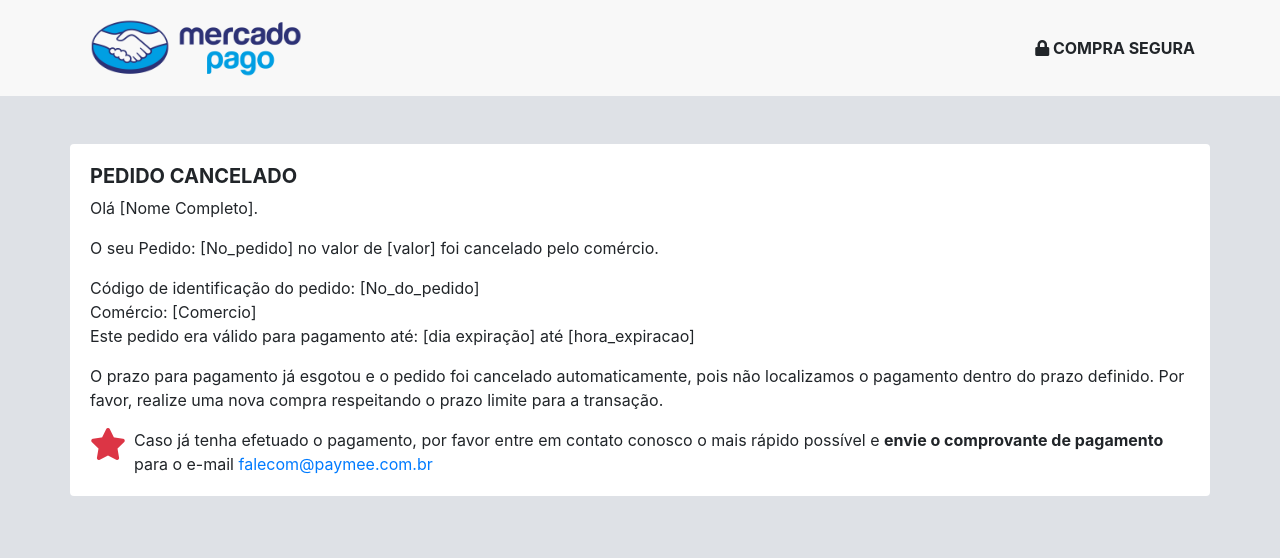
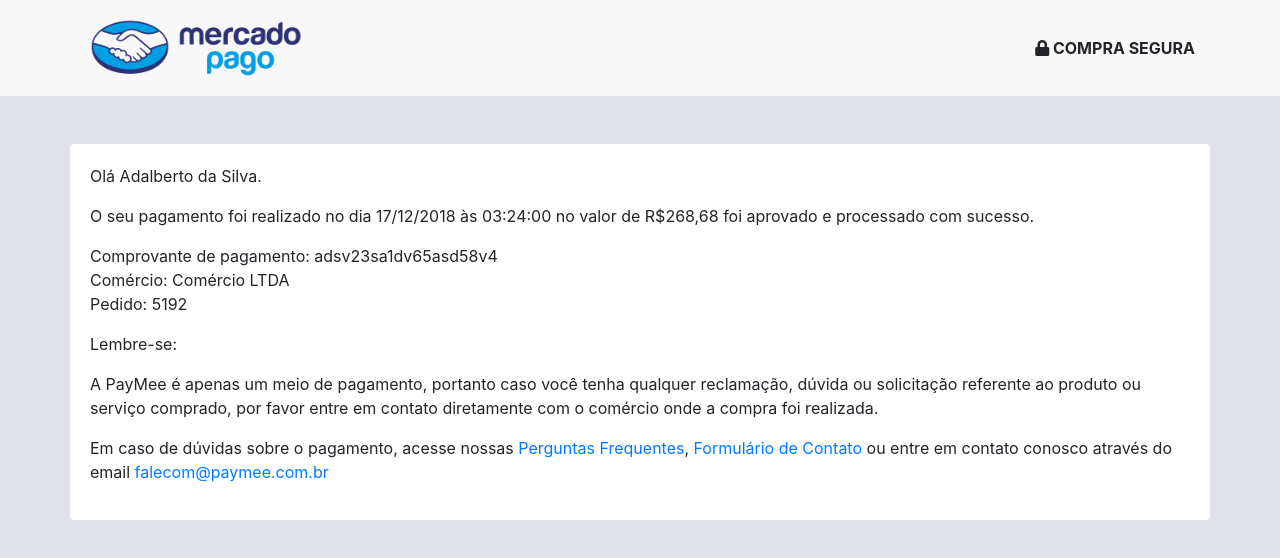
Before and after one commit to christianlmc/paymee-checkout, an Angular app: page /finalizar in a window 1280 px wide. Shown: the top 558 px of the page. Built offline with nearby package versions, Linux system fonts and the light colour scheme.

Commit message:
Adicionando funcionalidade

```diff
--- a/src/app/finish/finish.component.html
+++ b/src/app/finish/finish.component.html
@@ -1,14 +1,14 @@
 <div class="container mt-5">
   <div class="row">
     <div class="card border-0">
-      <div class="card-body" *ngIf="false">
-        <p>Olá [Nome Completo].</p>
+      <div class="card-body" *ngIf="situation">
+        <p>Olá {{ payment.username }}.</p>
 
-        <p>O seu pagamento foi realizado no dia [data e hora] no valor de [valor] foi aprovado e processado com sucesso.</p>
+        <p>O seu pagamento foi realizado no dia {{payment.date_pedido | date:"dd/MM/yyyy"}} às {{payment.date_pedido | date:"hh:mm:ss"}} no valor de R${{ payment.valor }} foi aprovado e processado com sucesso.</p>
 
-        <div>Comprovante de pagamento: [token_URL]</div>
-        <div>Comércio: [Comercio]</div>
-        <p>Pedido: [No_pedido]</p>
+        <div>Comprovante de pagamento: {{ payment.token }}</div>
+        <div>Comércio: {{ payment.comerce }}</div>
+        <p>Pedido: {{ payment.no_pedido }}</p>
 
         <p>Lembre-se:</p>
 
@@ -16,16 +16,16 @@
 
         <p>Em caso de dúvidas sobre o pagamento, acesse nossas <a href="#">Perguntas Frequentes</a>, <a href="#">Formulário de Contato</a> ou entre em contato conosco através do email <a href="mailto:falecom@paymee.com.br">falecom@paymee.com.br</a> </p>
       </div>
-      <div class="card-body" *ngIf="!false">
+      <div class="card-body" *ngIf="!situation">
         <h5><strong>PEDIDO CANCELADO</strong></h5>
 
-        <p>Olá [Nome Completo].</p>
+        <p>Olá {{ payment.username }}.</p>
 
-        <p>O seu Pedido: [No_pedido] no valor de [valor] foi cancelado pelo comércio.</p>
+        <p>O seu Pedido: {{ payment.no_pedido }} no valor de R${{ payment.valor }} foi cancelado pelo comércio.</p>
 
-        <div>Código de identificação do pedido: [No_do_pedido]</div>
-        <div>Comércio: [Comercio]</div>
-        <p>Este pedido era válido para pagamento até: [dia expiração] até [hora_expiracao]</p>
+        <div>Código de identificação do pedido: {{ payment.no_pedido }}</div>
+        <div>Comércio: {{ payment.comerce }}</div>
+        <p>Este pedido era válido para pagamento até: {{payment.date_exp | date:"dd/MM/yyyy"}} às {{payment.date_exp | date:"hh:mm:ss"}}</p>
 
         <p>O prazo para pagamento já esgotou e o pedido foi cancelado automaticamente, pois não localizamos o pagamento dentro do prazo definido. Por favor, realize uma nova compra respeitando o prazo limite para a transação.</p>
         <div class="d-flex">
--- a/src/app/finish/finish.component.ts
+++ b/src/app/finish/finish.component.ts
@@ -1,4 +1,7 @@
-import { Component, OnInit } from '@angular/core';
+import { Component, OnInit, OnDestroy } from '@angular/core';
+import { Subscription } from 'rxjs';
+import { Payment } from '../model/payment';
+import { PaymentService } from '../service/payment.service';
 
 @Component({
   selector: 'app-finish',
@@ -6,11 +9,25 @@ import { Component, OnInit } from '@angular/core';
   styleUrls: ['./finish.component.scss'],
   preserveWhitespaces: true
 })
-export class FinishComponent implements OnInit {
+export class FinishComponent implements OnInit, OnDestroy {
 
-  constructor() { }
+  private inscPaymentServideGET: Subscription;
+  payment: Payment;
+  situation = true;
+
+  constructor(
+    private paymentService: PaymentService
+  ) { }
 
   ngOnInit() {
+    this.payment = new Payment();
+    this.inscPaymentServideGET = this.paymentService.getPaymentInfo(1).subscribe(
+      result => this.payment = result
+    );
+  }
+
+  ngOnDestroy() {
+    this.inscPaymentServideGET.unsubscribe();
   }
 
 }
--- a/src/app/home/home.component.html
+++ b/src/app/home/home.component.html
@@ -17,39 +17,57 @@
 
     <div class="card border-0">
       <div class="card-body">
-        <div class="row">
+        <form class="row" name="form" (ngSubmit)="f.form.valid && onSubmit()" #f="ngForm" novalidate>
           <div class="col-md-12">
             <p class="my-2">Selecione o seu banco:</p>
             <hr>
             <img (click)="selectedBank=bank" *ngFor="let bank of banks" [src]="bank.logo" height="80px">
           </div>
-          <div class="col-md-12">
+          <div class="col-md-12" *ngIf="typePerson && selectedBank.name === 'Banco Itau'">
             <div class="form-group">
-              <button type="button" class="btn badge-pill btn-light-blue">Conta PF</button>
-              <button type="button" class="btn badge-pill ">Conta PJ</button>
+              <button type="button" class="btn badge-pill btn-light-blue" (click)="typePerson=true">Conta PF</button>
+              <button type="button" class="btn badge-pill" (click)="typePerson=false">Conta PJ</button>
+            </div>
+          </div>
+          <div *ngIf="!typePerson && selectedBank.name === 'Banco Itau'" class="col-md-12">
+            <div class="form-group">
+              <button type="button" (click)="typePerson=true" class="btn badge-pill">Conta PF</button>
+              <button type="button" (click)="typePerson=false" class="btn badge-pill btn-light-blue">Conta PJ</button>
             </div>
           </div>
           <div class="col-md-6">
             <div class="form-group">
-              <input [(ngModel)]="user.cpf" class="form-control badge-pill" placeholder="CPF do titular" required>
+              <input type="text" name="cpf" [(ngModel)]="user.cpf" #cpf="ngModel" class="form-control badge-pill" [ngClass]="{ 'is-invalid': f.submitted && cpf.invalid }" placeholder="CPF do titular" required>
+              <div *ngIf="f.submitted && cpf.invalid" class="invalid-feedback">
+                <div *ngIf="cpf.errors.required">Preencha com o CPF</div>
+              </div>
             </div>
             <div class="form-group">
-              <input [(ngModel)]="user.name" class="form-control badge-pill" placeholder="Nome" required>
+              <input type="text" name="name" [(ngModel)]="user.name" #name="ngModel" class="form-control badge-pill" [ngClass]="{ 'is-invalid': f.submitted && name.invalid }" placeholder="Nome" required>
+              <div *ngIf="f.submitted && name.invalid" class="invalid-feedback">
+                <div *ngIf="name.errors.required">Preencha com o nome</div>
+              </div>
             </div>
           </div>
           <div class="col-md-6">
             <div class="form-group">
-              <input [(ngModel)] = "user.email" class="form-control badge-pill" placeholder="Email" required>
+              <input type="text" name="email" [(ngModel)]="user.email" #email="ngModel" class="form-control badge-pill" [ngClass]="{ 'is-invalid': f.submitted && email.invalid }" placeholder="Email" required>
+              <div *ngIf="f.submitted && email.invalid" class="invalid-feedback">
+                <div *ngIf="email.errors.required">Preencha com o Email</div>
+              </div>
             </div>
             <div class="form-group">
-              <input [(ngModel)] = "user.tel" class="form-control badge-pill" placeholder="Telefone" required>
+              <input type="text" name="tel" [(ngModel)]="user.tel" #tel="ngModel" class="form-control badge-pill" [ngClass]="{ 'is-invalid': f.submitted && tel.invalid }" placeholder="Telefone" required>
+              <div *ngIf="f.submitted && tel.invalid" class="invalid-feedback">
+                <div *ngIf="tel.errors.required">Preencha com o Telefone</div>
+              </div>
             </div>
           </div>
-          <div class="col-md-12 text-center">
-            <button type="button" (click)="submit()" class="btn btn-light-blue badge-pill btn-block mb-2">OBTER INSTRUÇÕES DE PAGAMENTO</button>
+          <div class="col-md-12 text-center form-group">
+            <button type="submit" class="btn btn-light-blue badge-pill btn-block mb-2">OBTER INSTRUÇÕES DE PAGAMENTO</button>
             <small class=" text-muted">Em caso de dúvidas, envie um e-mail para falecom@paymee.com.br</small>
           </div>
-        </div>
+        </form>
       </div>
     </div>
   </div>
--- a/src/app/home/home.component.ts
+++ b/src/app/home/home.component.ts
@@ -15,9 +15,10 @@ import { UserService } from '../service/user.service';
   preserveWhitespaces: true
 })
 export class HomeComponent implements OnInit, OnDestroy {
-  // @ViewChild
+  // @ViewChild('form');
 
   banks: Bank[];
+  typePerson = true;
   user: User;
   selectedBank: Bank;
   private inscBankServiceGET: Subscription;
@@ -29,6 +30,7 @@ export class HomeComponent implements OnInit, OnDestroy {
     ) { }
 
   ngOnInit() {
+    this.selectedBank = new Bank();
     this.user = new User();
     this.inscBankServiceGET = this.bankService.getBanks().subscribe(
       result => this.banks = result
@@ -39,7 +41,7 @@ export class HomeComponent implements OnInit, OnDestroy {
     this.inscBankServiceGET.unsubscribe();
   }
 
-  submit() {
+  onSubmit() {
     //coloque sua lógica de mandar as informações para o back aqui
     this.router.navigateByUrl("/confirmar");
   }
--- /dev/null
+++ b/src/app/model/payment.ts
@@ -0,0 +1,12 @@
+
+export class Payment {
+    id: number;
+    username: string;
+    date_pedido: Date;
+    date_exp: Date;
+    valor: number;
+    token: string;
+    comerce: string;
+    no_pedido: number;
+
+}
--- /dev/null
+++ b/src/app/service/payment.service.ts
@@ -0,0 +1,18 @@
+import { Injectable } from '@angular/core';
+import { HttpClient } from '@angular/common/http';
+import { Observable } from 'rxjs';
+import { Payment } from '../model/payment';
+
+@Injectable({
+  providedIn: 'root'
+})
+export class PaymentService {
+
+  constructor(
+    private httpClient: HttpClient
+  ) { }
+
+  getPaymentInfo(id: number): Observable<Payment>{
+    return this.httpClient.get<Payment>("../assets/payment_mock.json");
+  }
+}
--- /dev/null
+++ b/src/assets/payment_mock.json
@@ -0,0 +1,10 @@
+{
+    "id": 1,
+    "username": "Adalberto da Silva",
+    "date_pedido": "2018-12-17 03:24:00",
+    "date_exp": "2018-12-18 03:24:00",
+    "valor": "268,68",
+    "token": "adsv23sa1dv65asd58v4",
+    "comerce": "Comércio LTDA",
+    "no_pedido": "5192"
+}
```
Also changed, not shown: 1 other file (tests, documents, lock files or other folders).
